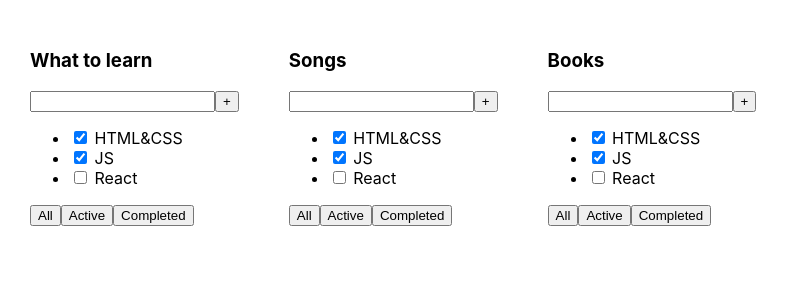
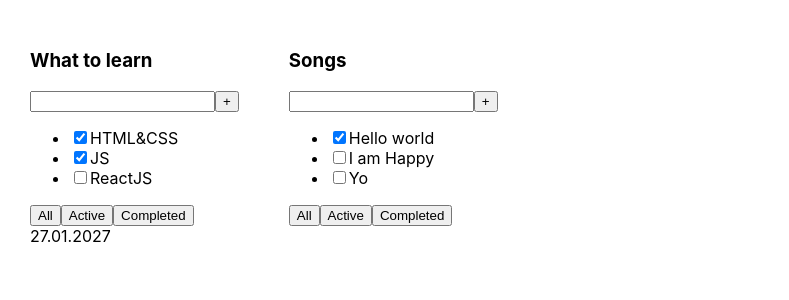
Before and after one commit to SanyaSkl/todolist-repetition, a React (Vite) app: page / in a window 1280 px wide. Shown: the top 300 px of the page, without its empty margins (0-789 px from the left). Built offline with nearby package versions, Linux system fonts and the light colour scheme.

Commit message:
added two array task, added types

```diff
--- a/src/App.tsx
+++ b/src/App.tsx
@@ -1,12 +1,28 @@
 import './App.css'
 import {TodolistItem} from './TodolistItem.tsx';
 
+export type Task = {
+    id: number
+    title: string
+    isDone: boolean
+}
+
 export const App = () => {
+
+    const tasks1: Task[] = [
+        {id: 1, title: 'HTML&CSS', isDone: true},
+        {id: 2, title: 'JS', isDone: true},
+        {id: 3, title: 'ReactJS', isDone: false}
+    ]
+    const tasks2: Task[] = [
+        {id: 1, title: 'Hello world', isDone: true},
+        {id: 2, title: 'I am Happy', isDone: false},
+        {id: 3, title: 'Yo', isDone: false}
+    ]
     return (
         <div className="app">
-            <TodolistItem title="What to learn"/>
-            <TodolistItem title="Songs"/>
-            <TodolistItem title="Books"/>
+            <TodolistItem title="What to learn" tasks={tasks1} date="27.01.2027"/>
+            <TodolistItem title="Songs" tasks={tasks2}/>
         </div>
     )
 }
--- a/src/TodolistItem.tsx
+++ b/src/TodolistItem.tsx
@@ -1,20 +1,31 @@
-export const TodolistItem = (props: any) => {
+import {Task} from './App'
+
+type Props = {
+    title: string
+    tasks: Task[]
+    date?: string
+}
+
+export const TodolistItem = ({title, tasks, date}: Props) => {
     return (
         <div>
-            <h3>{props.title}</h3>
+            <h3>{title}</h3>
             <div>
                 <input/>
                 <button>+</button>
             </div>
             <ul>
                 <li>
-                    <input type="checkbox" checked={true}/> <span>HTML&CSS</span>
+                    <input type="checkbox" checked={tasks[0].isDone}/>
+                    <span>{tasks[0].title}</span>
                 </li>
                 <li>
-                    <input type="checkbox" checked={true}/> <span>JS</span>
+                    <input type="checkbox" checked={tasks[1].isDone}/>
+                    <span>{tasks[1].title}</span>
                 </li>
                 <li>
-                    <input type="checkbox" checked={false}/> <span>React</span>
+                    <input type="checkbox" checked={tasks[2].isDone}/>
+                    <span>{tasks[2].title}</span>
                 </li>
             </ul>
             <div>
@@ -22,6 +33,7 @@
                 <button>Active</button>
                 <button>Completed</button>
             </div>
+            <div>{date}</div>
         </div>
     )
 }
```
